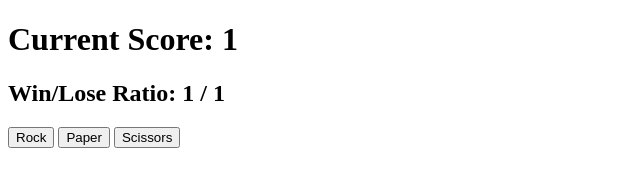
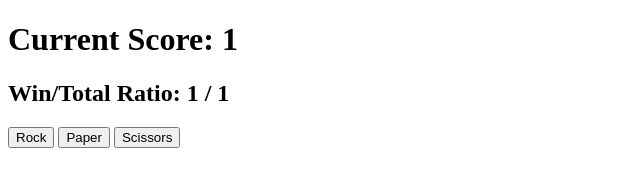
Before and after one commit to Chappo050/RPS, a plain HTML site: page index.html in a window 1280 px wide. Both pictures are taken after a click on the button "Rock". Shown: the full height of the page, 0-640 px from the left. Drawn offline with Linux system fonts and the light colour scheme.

```diff
--- a/index.html
+++ b/index.html
@@ -18,7 +18,7 @@
         </div>
 
         <div>
-            <h2 id="WinLoss">Win/Lose Ratio:</h2>
+            <h2 id="WinLoss">Win/Total Ratio:</h2>
         </div>
 
         <div class="Buttons">
--- a/script.js
+++ b/script.js
@@ -57,11 +57,11 @@ function playGame(playerSelection) {
         console.log("You win!");
         score ++;
         scoreText.innerText = `Current Score: ${score}`;
-        winLossText.innerText = `Win/Lose Ratio: ${score} / ${plays}`;
+        winLossText.innerText = `Win/Total Ratio: ${score} / ${plays}`;
     }
     else{
         console.log("You Lose!");
-        winLossText.innerText = `Win/Lose Ratio: ${score} / ${plays}`;
+        winLossText.innerText = `Win/Total Ratio: ${score} / ${plays}`;
     }
 }
 
```
